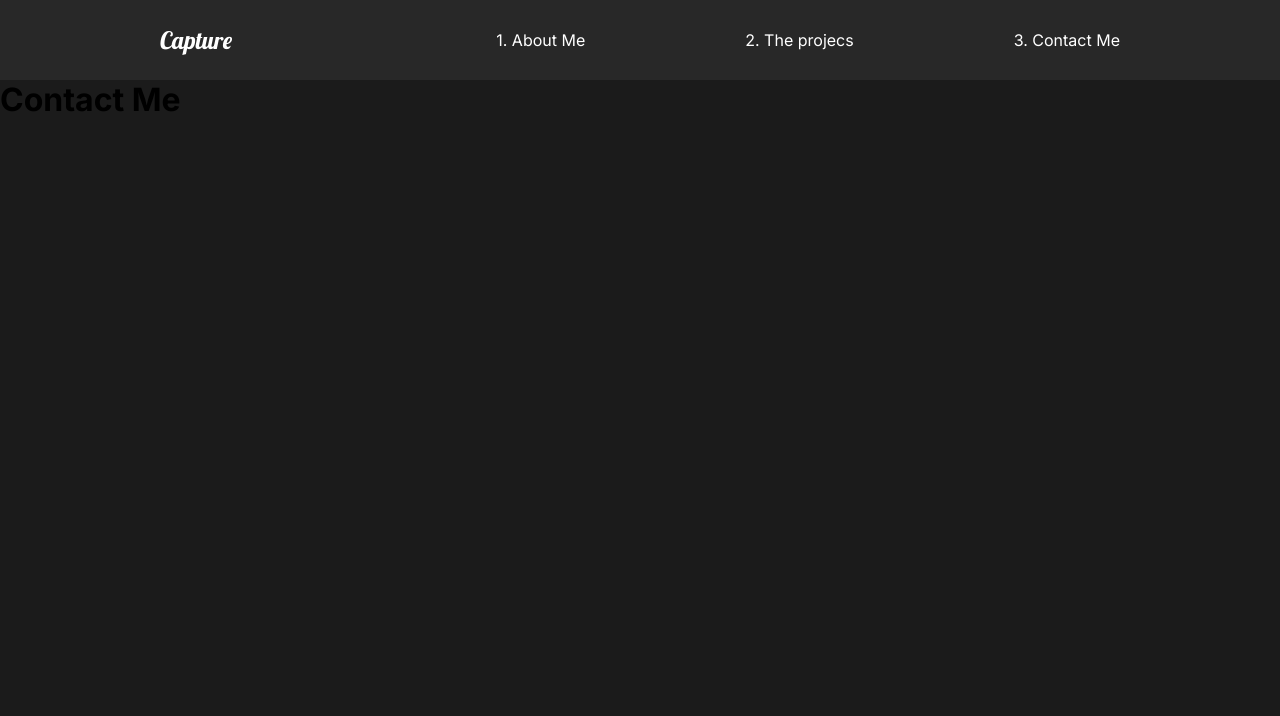
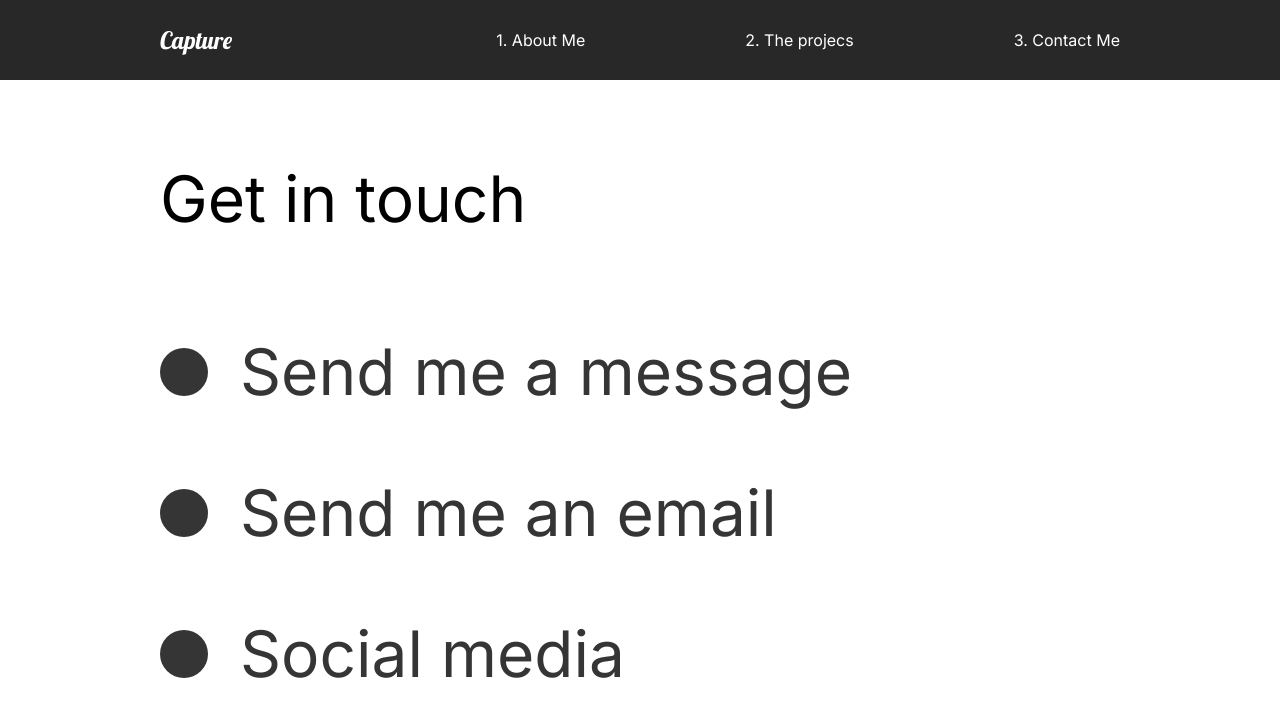
Before and after one commit to Atuitjr/portfolio, a React (Create React App) app: page /contact in a window 1280 px wide. Shown: the top 716 px of the page. Built offline with nearby package versions, Linux system fonts and the light colour scheme.

Commit message:
Improved contact me page

```diff
--- a/src/pages/ContactMe.tsx
+++ b/src/pages/ContactMe.tsx
@@ -1,18 +1,68 @@
 import React from 'react';
 import { motion } from 'framer-motion';
-import { pageAnimation } from '../animation';
+import { pageAnimation, titleAnim } from '../animation';
+import styled from 'styled-components';
+import { Hide } from '../styles';
 
 const ContactMe = () => {
     return (
-        <motion.div
+        <ContactStyle
             variants={pageAnimation}
             initial='hidden'
             animate='show'
             exit='exit'
+            style={{ background: '#fff' }}
         >
-            <h1>Contact Me</h1>
-        </motion.div>
+            <Title>
+                <Hide>
+                    <motion.h2 variants={titleAnim}>Get in touch</motion.h2>
+                </Hide>
+            </Title>
+            <div>
+                <Hide>
+                    <Social variants={titleAnim}>
+                        <Circle /> <h2>Send me a message</h2>
+                    </Social>
+                </Hide>
+                <Hide>
+                    <Social variants={titleAnim}>
+                        <Circle /> <h2>Send me an email</h2>
+                    </Social>
+                </Hide>
+                <Hide>
+                    <Social variants={titleAnim}>
+                        <Circle /> <h2>Social media</h2>
+                    </Social>
+                </Hide>
+            </div>
+        </ContactStyle>
     );
 };
 
+const ContactStyle = styled(motion.div)`
+    padding: 5rem 10rem;
+    color: #353535;
+    min-height: 90vh;
+`;
+
+const Title = styled.div`
+    margin-bottom: 4rem;
+    color: black;
+`;
+
+const Circle = styled.div`
+    border-radius: 50%;
+    width: 3rem;
+    height: 3rem;
+    background: #353535;
+`;
+
+const Social = styled(motion.div)`
+    display: flex;
+    align-items: center;
+    h2 {
+        margin: 2rem;
+    }
+`;
+
 export default ContactMe;
```
Also changed, not shown: 1 other file (tests, documents, lock files or other folders).
